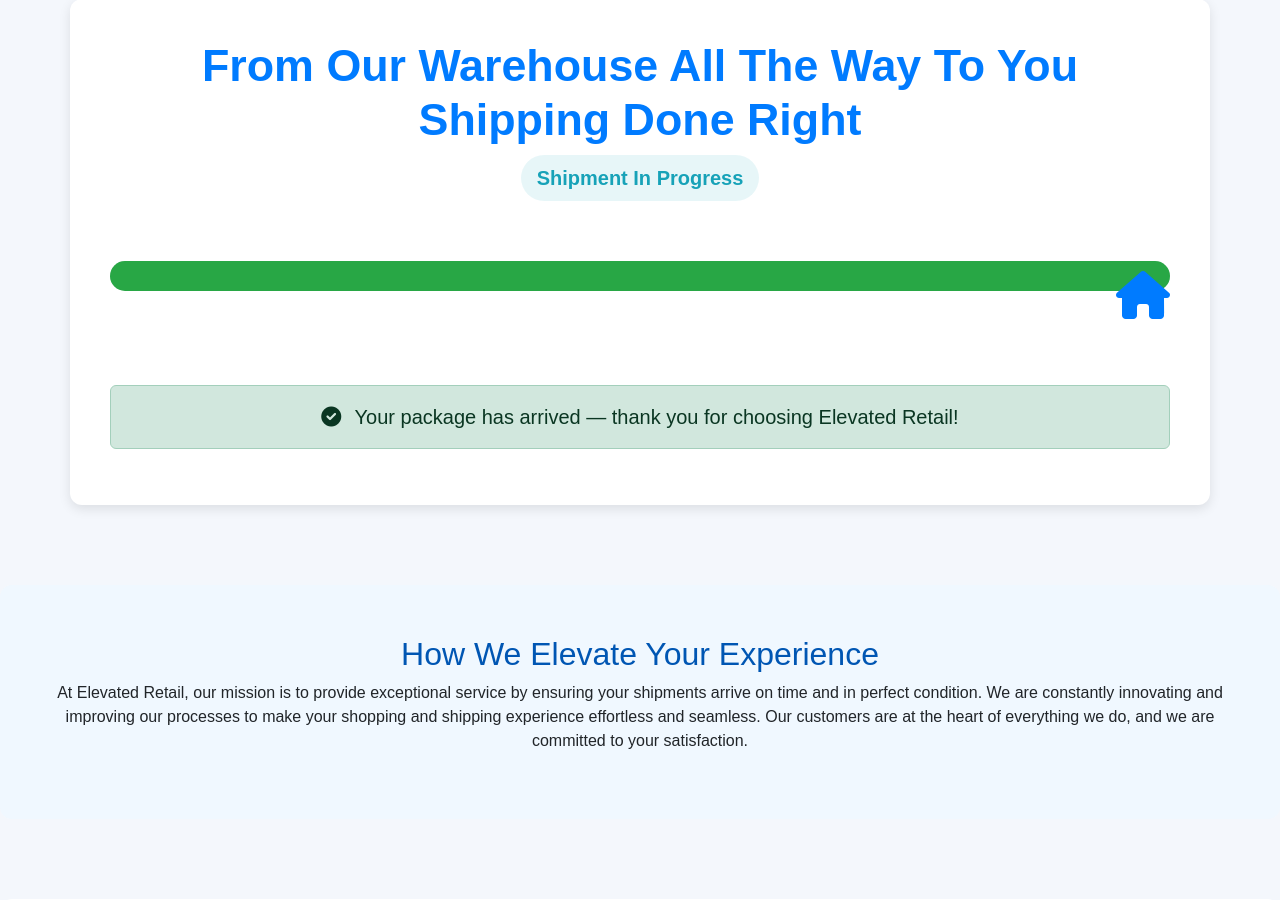
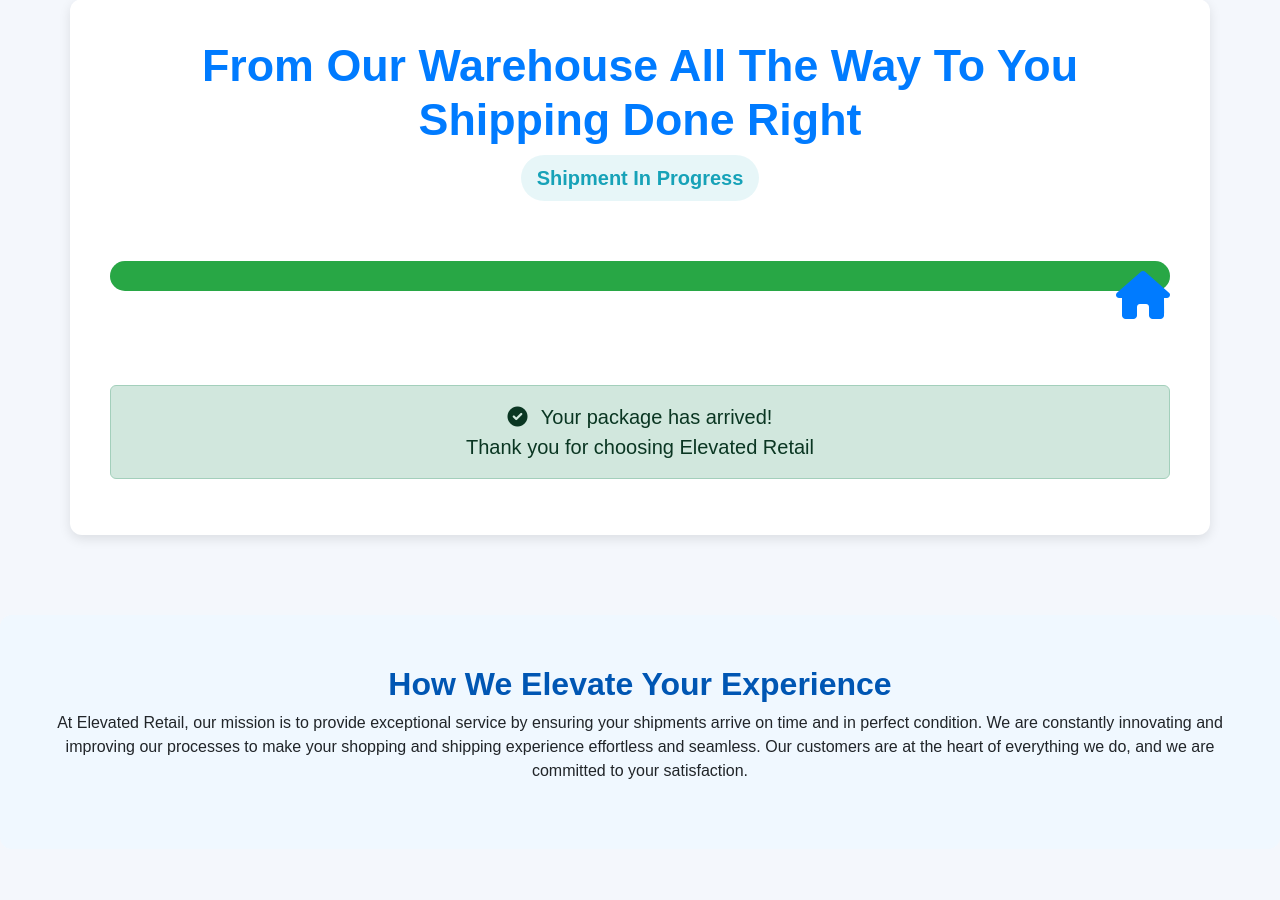
Before and after one commit to stalexfruit/Shipping, a Flask app: template FlaskProject/templates/landing.html in a window 1280 px wide. Shown: the part 25-925 px from the top of the page. Run offline with Flask 3, Linux system fonts and the light colour scheme; the template is opened without the code that fills it, so the values that code supplies are empty; parts of the project's set-up code (start-up, migrations or seed data) failed here and were passed over.

Commit message:
Update landing.html

```diff
--- a/FlaskProject/templates/landing.html
+++ b/FlaskProject/templates/landing.html
@@ -31,7 +31,7 @@ for our Capstone project and simulates a shipping process for our store.
 
     h1 {
       text-align: center;
-      font-weight: bold;
+        font-weight: bolder;
       color: #007bff;
       font-size: 2.8rem;
     }
@@ -118,6 +118,7 @@ for our Capstone project and simulates a shipping process for our store.
 
     .about-section h2 {
       color: #0056b3;
+        font-weight: bold;
     }
 
     .testimonial-section {
@@ -164,7 +165,7 @@ for our Capstone project and simulates a shipping process for our store.
 
     <!-- delivery CONFIRMATION -->
     <div id="complete-message" class="alert alert-success text-center mt-4">
-      <i class="fas fa-check-circle me-2"></i> Your package has arrived — thank you for choosing Elevated Retail!
+      <i class="fas fa-check-circle me-2"></i> Your package has arrived! <br> Thank you for choosing Elevated Retail
     </div>
   </div>
 
```
